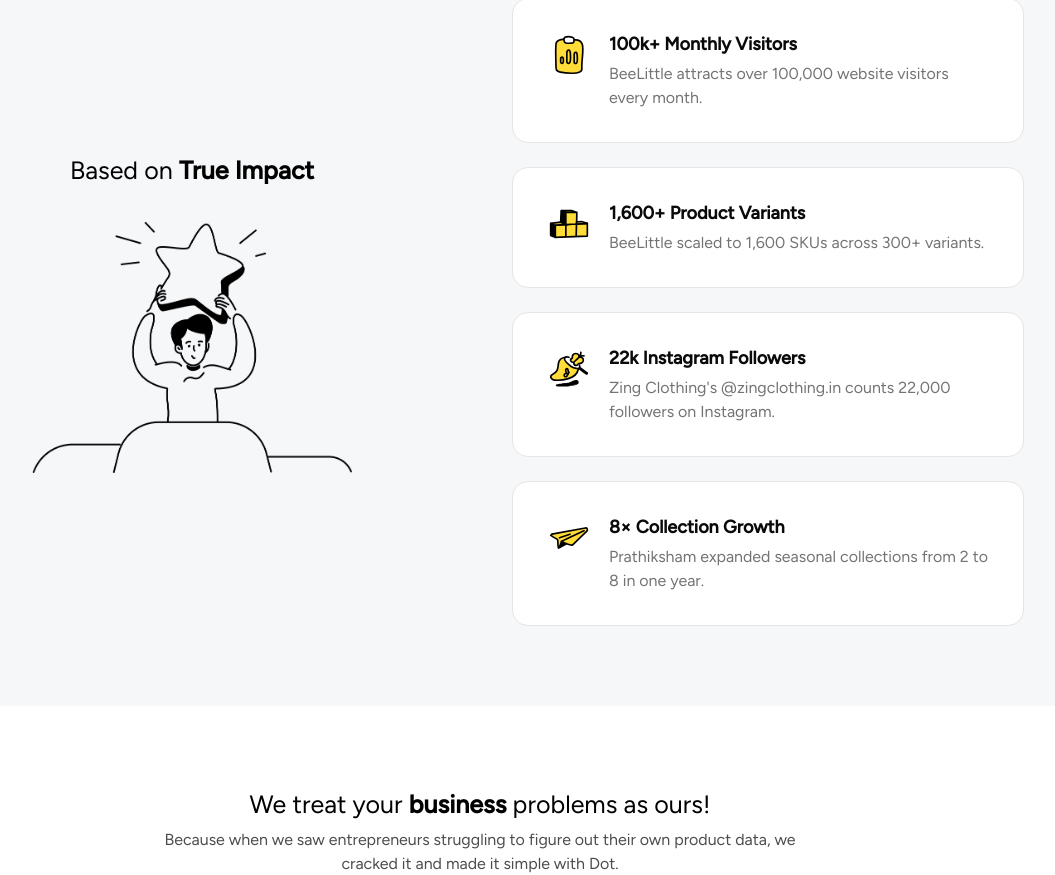
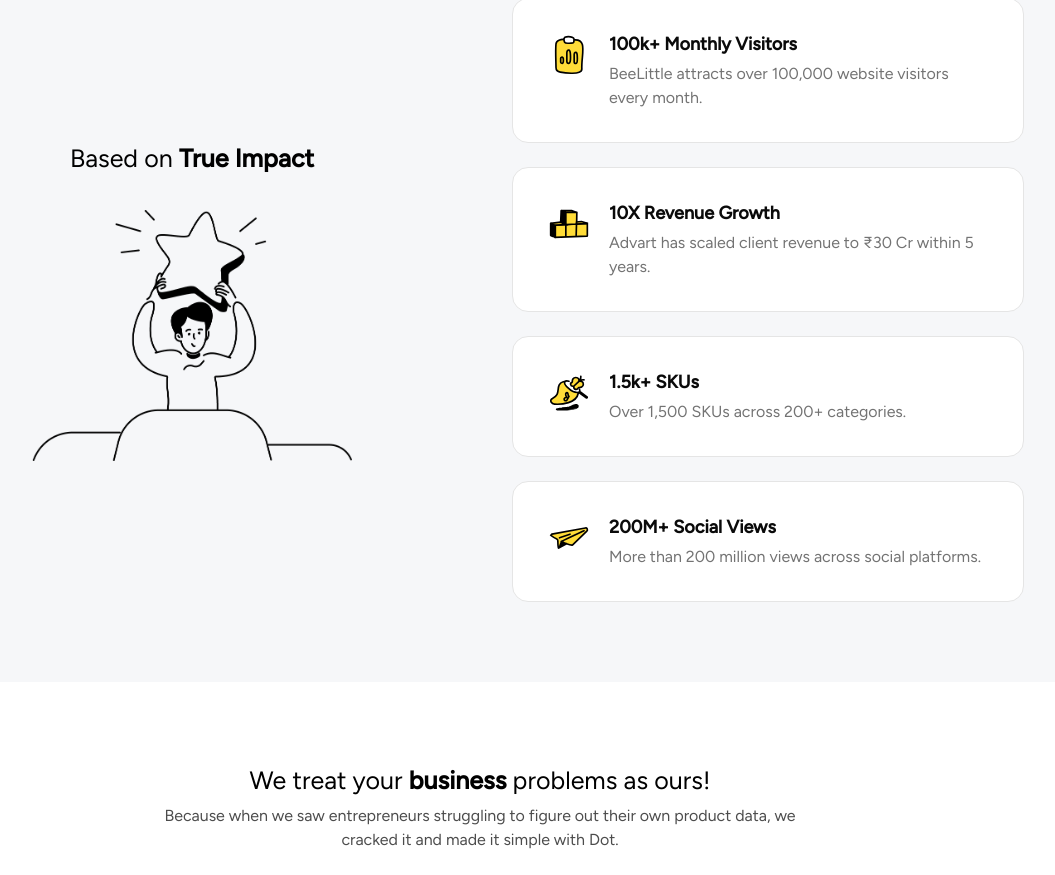
Before and after one commit to Advart-IT/Advart-website-v1, a Next.js app: page / in a window 1280 px wide. Shown: the part 2573-3448 px from the top of the page, without its empty margins (160-1215 px from the left). Built offline with nearby package versions, Linux system fonts and the light colour scheme.

Commit message:
insights

```diff
--- a/components/hero/insights.tsx
+++ b/components/hero/insights.tsx
@@ -10,10 +10,11 @@ type Insight = {
 
 export default function Insights() {
   const insights: Insight[] = [
-    { icon: "/hero/insights/bar.svg", text: "100k+ Monthly Visitors", description: "BeeLittle attracts over 100,000 website visitors every month." },
-    { icon: "/hero/insights/ranking.svg", text: "1,600+ Product Variants", description: "BeeLittle scaled to 1,600 SKUs across 300+ variants." },
-    { icon: "/hero/insights/net-butterfly.svg", text: "22k Instagram Followers", description: "Zing Clothing's @zingclothing.in counts 22,000 followers on Instagram." },
-    { icon: "/hero/insights/paper.svg", text: "8× Collection Growth", description: "Prathiksham expanded seasonal collections from 2 to 8 in one year." },
+   { icon: "/hero/insights/bar.svg", text: "100k+ Monthly Visitors", description: "BeeLittle attracts over 100,000 website visitors every month." },
+{ icon: "/hero/insights/ranking.svg", text: "10X Revenue Growth", description: "Advart has scaled client revenue to ₹30 Cr within 5 years." },
+{ icon: "/hero/insights/net-butterfly.svg", text: "1.5k+ SKUs", description: "Over 1,500 SKUs across 200+ categories." },
+{ icon: "/hero/insights/paper.svg", text: "200M+ Social Views", description: "More than 200 million views across social platforms." },
+
   ]
 
   const viewportRef = useRef<HTMLDivElement>(null)
```
